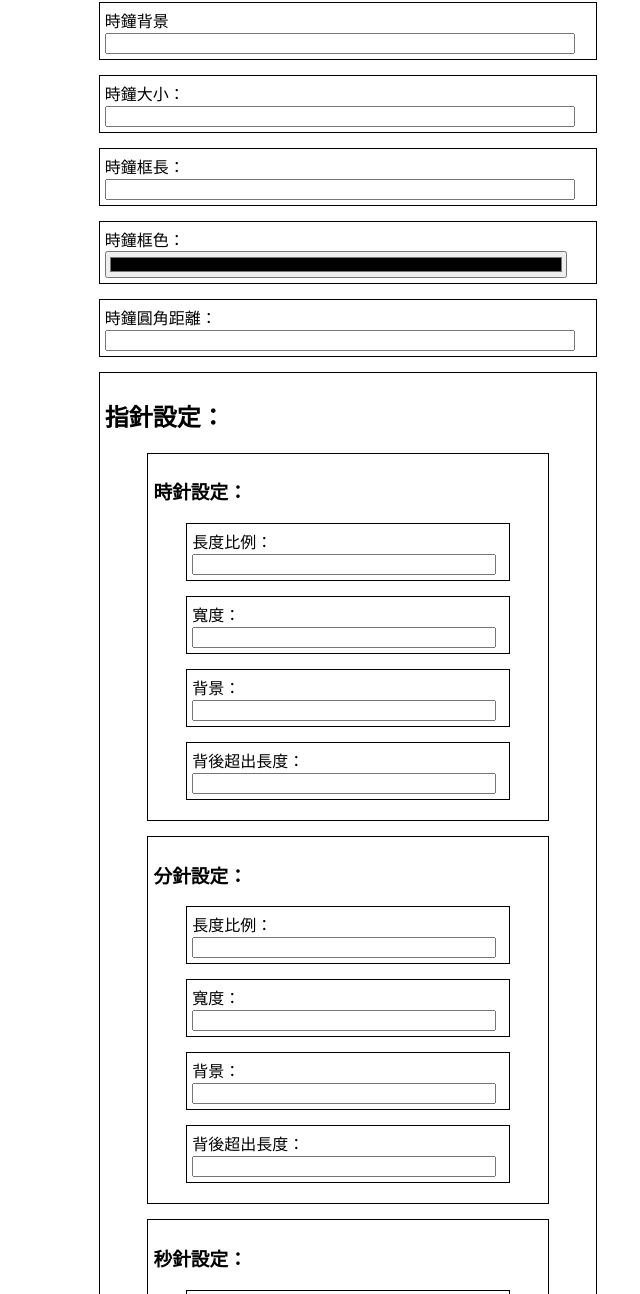
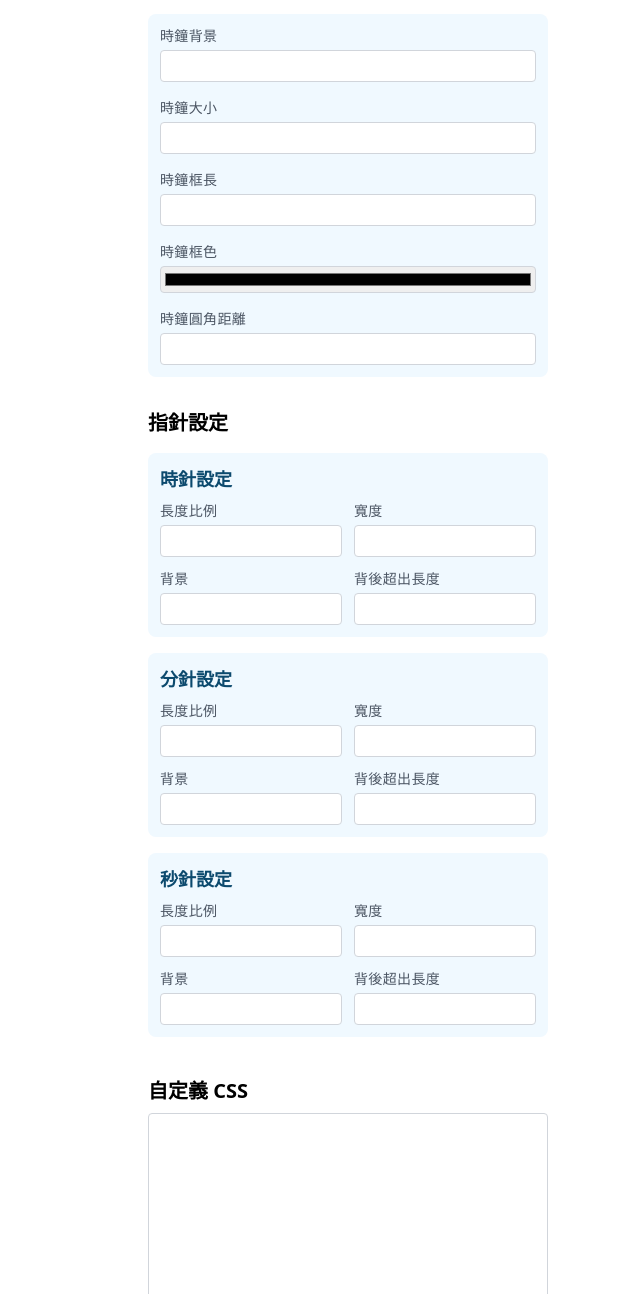
Before and after one commit to YuutaTsubasa/clocktool, an Electron app: page src/setting.html in a window 800 px wide. Shown: the part 266-1560 px from the top of the page, without its empty margins (52-692 px from the left). Drawn offline with Linux system fonts and the light colour scheme.

Commit message:
Update settings page style

```diff
--- a/src/setting.css
+++ b/src/setting.css
@@ -1,21 +1,137 @@
+*, ::before, ::after {
+  box-sizing: border-box;
+  border-width: 0;
+  border-style: solid;
+  border-color: currentColor;
+}
+
+html {
+  font-family: system-ui, -apple-system, BlinkMacSystemFont, "Segoe UI", Roboto, Helvetica, Arial, sans-serif;
+  line-height: 1.5;
+}
+
 body {
-  font-family: -apple-system, BlinkMacSystemFont, "Segoe UI", Roboto, Helvetica, Arial, sans-serif;
-  margin: auto;
-  max-width: 38rem;
-  padding: 2rem;
+  margin: 0;
+}
+
+.container {
+  padding: 2rem 1.5rem;
+  max-width: 28rem;
+  margin: 0 auto;
+}
+
+h1 {
+  margin: 0;
+  font-size: 1.875rem;
+  font-weight: 700;
+  line-height: 2.25rem;
+}
+h2 {
+  margin: 0;
+  font-size: 1.25rem;
+  font-weight: 600;
+  line-height: 1.75rem;
+}
+h3 {
+  margin: 0;
+  font-size: 1.125rem;
+  font-weight: 600;
+  line-height: 1.75rem;
+}
+
+.title-decoration {
+  width: 4rem;
+  height: 0.25rem;
+  margin-top: 0.5rem;
+  background-color: #7dd3fc;
 }
 
 .input-group {
-  margin: 15px auto;
-  padding: 5px;
-  border: 1px solid black;
-  width: 80%;
+  background-color: #f0f9ff;
+  padding: 0.75rem;
+  margin-top: 1rem;
+  border-radius: 0.5rem;
+}
+.input-group-list > * ~ * {
+  margin-top: 1rem;
+}
+.input-group-grid {
+  margin-top: 0.5rem;
+  display: grid;
+  grid-template-columns: repeat(2, minmax(0, 1fr));
+  gap: 0.75rem;
 }
 
-.input-group input, .input-group textarea {
-  width: 95%;
+label {
+  display: block;
+  color: #4b5563;
+  font-size: 0.875rem;
+  line-height: 1.25rem;
+  letter-spacing: 0.025em;
+  margin-bottom: 0.25rem;
 }
 
-.input-group textarea {
+input[type=text],
+input[type=color],
+textarea {
+  width: 100%;
+  padding: 0.25rem 0.5rem;
+  margin: 0;
+  border: 1px solid #d1d5db;
+  border-radius: 0.25rem;
+  color: inherit;
+  font-family: inherit;
+  font-size: 100%;
+}
+input[type=color] {
+  padding: 0.125rem;
+}
+input[type=text]:focus,
+textarea:focus {
+  outline: none;
+}
+
+textarea {
   height: 300px;
+  font-size: 0.875rem;
+  line-height: 1.25rem;
 }
+
+#open_clock_button {
+  width: 100%;
+  padding: 0.75rem;
+  display: flex;
+  justify-content: center;
+  align-items: center;
+  background-color: #0ea5e9;
+  border-radius: 0.375rem;
+  color: #ffffff;
+  font-family: inherit;
+  font-size: 100%;
+  letter-spacing: 0.05em;
+  line-height: inherit;
+  cursor: pointer;
+}
+
+#open_clock_button svg {
+  display: block;
+  width: 1.5rem;
+  height: 1.5rem;
+  margin-right: 0.5rem;
+}
+
+/* Utilities */
+
+.text-sky {
+  color: #0c4a6e;
+}
+
+.mt-2 {
+  margin-top: 0.5rem;
+}
+.mt-8 {
+  margin-top: 2rem;
+}
+.mt-10 {
+  margin-top: 2.5rem;
+}
--- a/src/setting.html
+++ b/src/setting.html
@@ -6,84 +6,113 @@
     <link rel="stylesheet" href="setting.css">
   </head>
   <body>
+    <div class="container">
+      <div>
         <h1>視窗設定</h1>
-    <div class="input-group">
+        <div class="title-decoration"></div>
+
+        <div class="input-group input-group-list">
+          <div>
             <label>視窗背景</label><input type="text" id="background"/>
           </div>
-
-    <h1>時鐘設定</h1>
-    <div class="input-group">
-      <label>時鐘背景</label><input type="text" id="clock-background"/>
-    </div>
-    <div class="input-group">
-      <label>時鐘大小：</label><input type="text" id="clock-size"/>
-    </div>
-    <div class="input-group">
-      <label>時鐘框長：</label><input type="text" id="clock-border-length"/>
-    </div>
-    <div class="input-group">
-      <label>時鐘框色：</label><input type="color" id="clock-border-color"/>
-    </div>
-    <div class="input-group">
-      <label>時鐘圓角距離：</label><input type="text" id="clock-border-radius"/>
-    </div>
-
-    <div class="input-group">
-      <h2>指針設定：</h2>
-      <div class="input-group">
-        <h3>時針設定：</h3>
-        <div class="input-group">
-          <label>長度比例：</label><input type="text" id="hour-length-ratio"/>
-        </div>
-        <div class="input-group">
-          <label>寬度：</label><input type="text" id="hour-weight"/>
-        </div>
-        <div class="input-group">
-          <label>背景：</label><input type="text" id="hour-background"/>
-        </div>
-        <div class="input-group">
-          <label>背後超出長度：</label><input type="text" id="hour-length-offset"/>
         </div>
       </div>
 
-      <div class="input-group">
-        <h3>分針設定：</h3>
-        <div class="input-group">
-          <label>長度比例：</label><input type="text" id="minute-length-ratio"/>
+      <div class="mt-10">
+        <h1>時鐘設定</h1>
+        <div class="title-decoration"></div>
+
+        <div class="input-group input-group-list">
+          <div>
+            <label>時鐘背景</label><input type="text" id="clock-background"/>
           </div>
-        <div class="input-group">
-          <label>寬度：</label><input type="text" id="minute-weight"/>
+          <div>
+            <label>時鐘大小</label><input type="text" id="clock-size"/>
           </div>
-        <div class="input-group">
-          <label>背景：</label><input type="text" id="minute-background"/>
+          <div>
+            <label>時鐘框長</label><input type="text" id="clock-border-length"/>
           </div>
-        <div class="input-group">
-          <label>背後超出長度：</label><input type="text" id="minute-length-offset"/>
+          <div>
+            <label>時鐘框色</label><input type="color" id="clock-border-color"/>
+          </div>
+          <div>
+            <label>時鐘圓角距離</label><input type="text" id="clock-border-radius"/>
           </div>
         </div>
 
+        <div class="mt-8">
+          <h2 class="text-xl font-semibold">指針設定</h2>
+
           <div class="input-group">
-        <h3>秒針設定：</h3>
-        <div class="input-group">
-          <label>長度比例：</label><input type="text" id="second-length-ratio"/>
+            <h3 class="text-sky">時針設定</h3>
+            <div class="input-group-grid">
+              <div>
+                <label>長度比例</label><input type="text" id="hour-length-ratio"/>
               </div>
-        <div class="input-group">
-          <label>寬度：</label><input type="text" id="second-weight"/>
+              <div>
+                <label>寬度</label><input type="text" id="hour-weight"/>
               </div>
-        <div class="input-group">
-          <label>背景：</label><input type="text" id="second-background"/>
+              <div>
+                <label>背景</label><input type="text" id="hour-background"/>
               </div>
-        <div class="input-group">
-          <label>背後超出長度：</label><input type="text" id="second-length-offset"/>
+              <div>
+                <label>背後超出長度</label><input type="text" id="hour-length-offset"/>
               </div>
             </div>
           </div>
 
           <div class="input-group">
-      <h3>自定義 CSS</h3>
-      <textarea cols="50" id="inject-css">
+            <h3 class="text-sky">分針設定</h3>
+            <div class="input-group-grid">
+              <div>
+                <label>長度比例</label><input type="text" id="minute-length-ratio"/>
+              </div>
+              <div>
+                <label>寬度</label><input type="text" id="minute-weight"/>
+              </div>
+              <div>
+                <label>背景</label><input type="text" id="minute-background"/>
+              </div>
+              <div>
+                <label>背後超出長度</label><input type="text" id="minute-length-offset"/>
+              </div>
+            </div>
+          </div>
+
+          <div class="input-group">
+            <h3 class="text-sky">秒針設定</h3>
+            <div class="input-group-grid">
+              <div>
+                <label>長度比例</label><input type="text" id="second-length-ratio"/>
+              </div>
+              <div>
+                <label>寬度</label><input type="text" id="second-weight"/>
+              </div>
+              <div>
+                <label>背景</label><input type="text" id="second-background"/>
+              </div>
+              <div>
+                <label>背後超出長度</label><input type="text" id="second-length-offset"/>
+              </div>
+            </div>
+          </div>
+        </div>
+      </div>
+
+      <div class="mt-10">
+        <h2 class="text-2xl font-semibold">自定義 CSS</h3>
+        <textarea id="inject-css" class="mt-2">
         </textarea>
       </div>
-    <button id="open_clock_button">打開時鐘視窗</button>
+
+      <div class="mt-10">
+        <button id="open_clock_button" class="flex w-full p-3 justify-center items-center bg-sky-500 hover:bg-sky-400 text-white tracking-wider rounded-md transition-colors duration-150">
+          <svg xmlns="http://www.w3.org/2000/svg" class="h-6 w-6" fill="none" viewBox="0 0 24 24" stroke="currentColor">
+            <path stroke-linecap="round" stroke-linejoin="round" stroke-width="2" d="M12 8v4l3 3m6-3a9 9 0 11-18 0 9 9 0 0118 0z" />
+          </svg>
+          <span class="ml-1">打開時鐘視窗</span>
+        </button>
+      </div>
+    </div>
   </body>
 </html>
```
Lines whose indentation alone changed are shown as unchanged.
